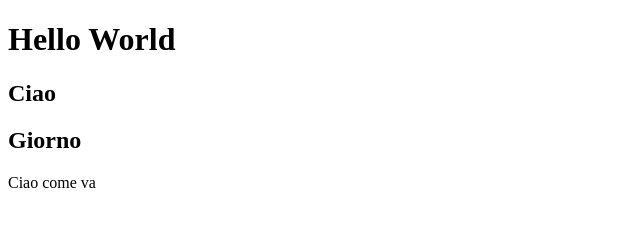
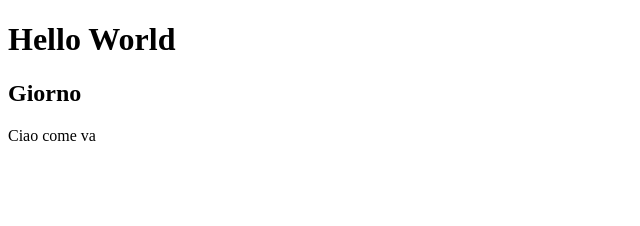
Before and after one commit to AndresiniGiovanni/prova-git, a plain HTML site: page index.html in a window 1280 px wide. Shown: the whole page, without its empty margins (0-640 px from the left). Drawn offline with Linux system fonts and the light colour scheme.

Commit message:
Revert "aggiunto h2 a index"
This reverts commit 02df68ad613d90b925308b104b0f88dfeaba33a4.

```diff
--- a/index.html
+++ b/index.html
@@ -8,8 +8,9 @@
 </head>
 <body>
     <h1>Hello World</h1>
-    <h2>Ciao</h2>
     <h2>Giorno</h2>
     <p>Ciao come va</p>
+
+
 </body>
 </html>
```
